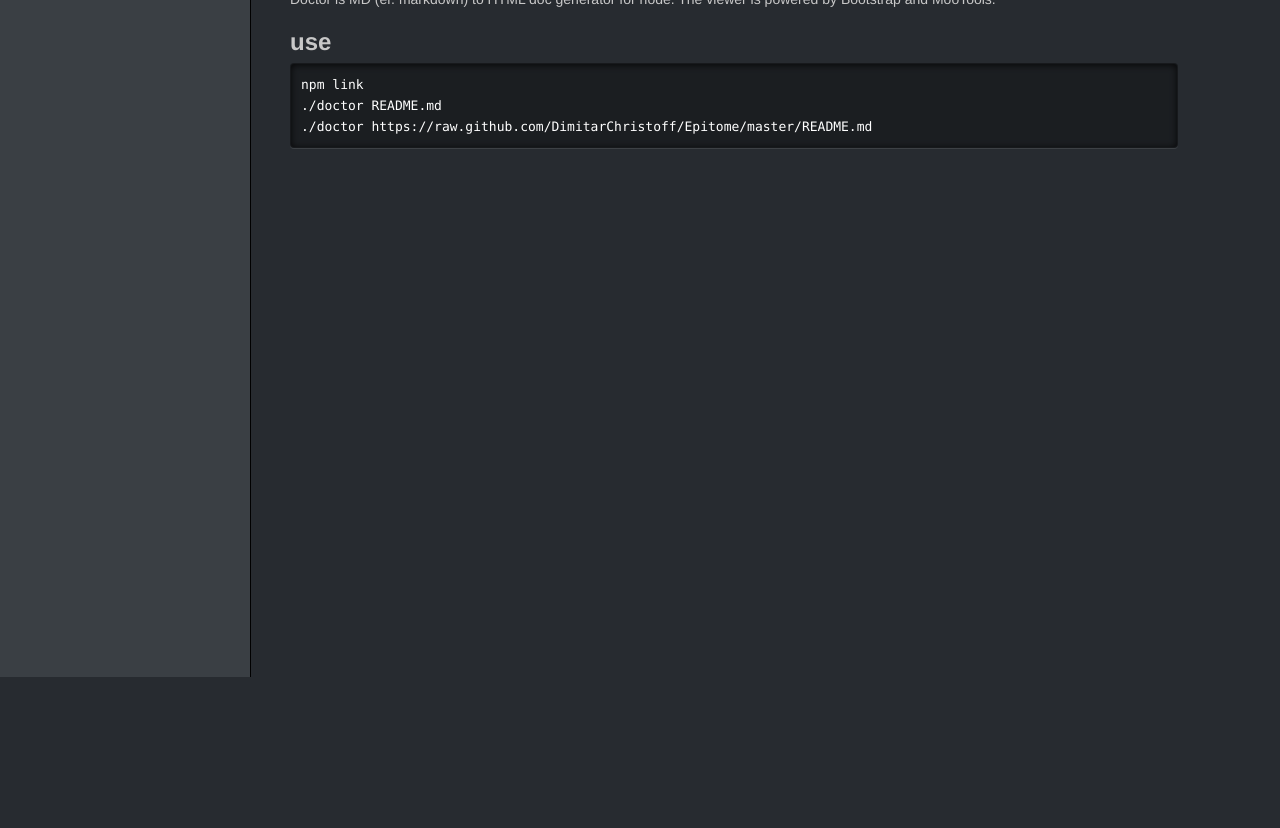
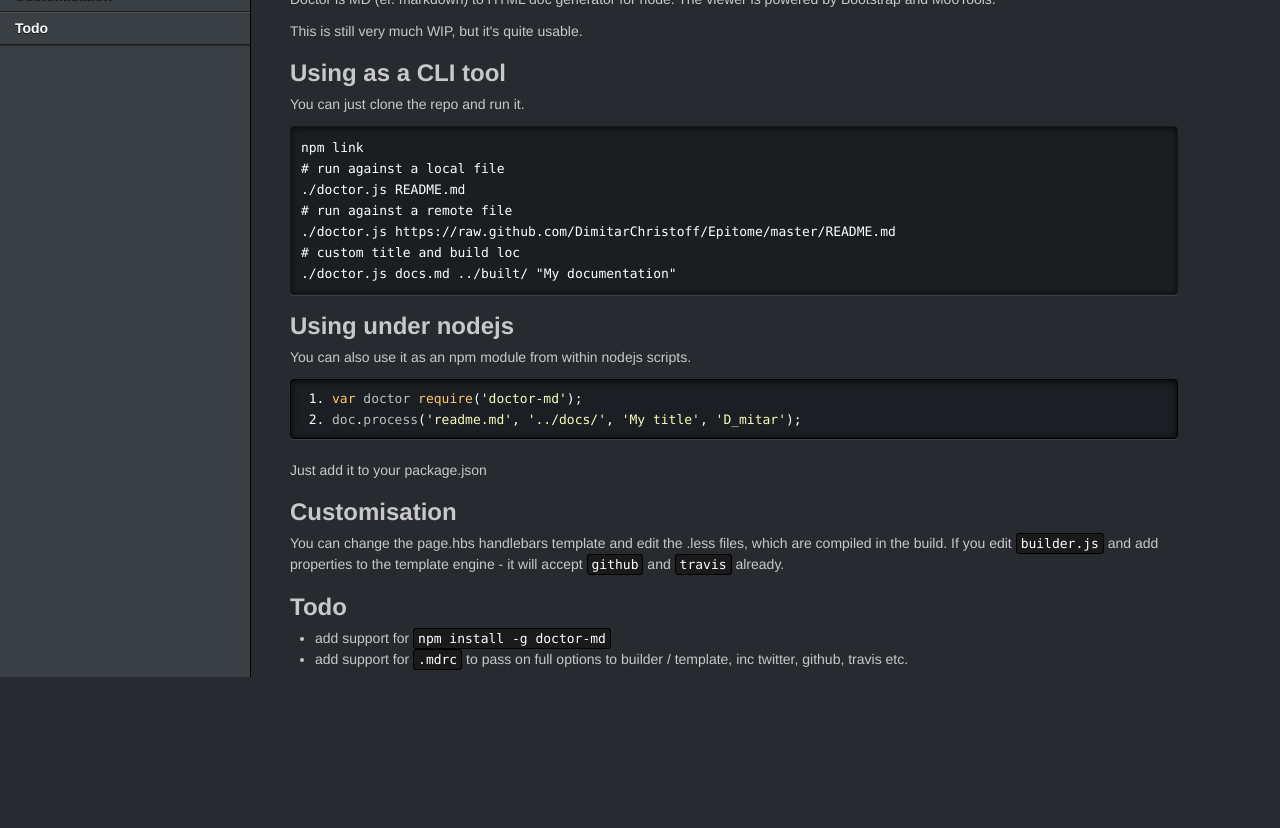
Before and after one commit to DimitarChristoff/doctor, a website: page build/index.html in a window 1280 px wide. Shown: the part 123-951 px from the top of the page. Before the commit the page ends 881 px from the top, so only its background shows below. Drawn offline with Linux system fonts and the light colour scheme.

Commit message:
moar docs

```diff
--- a/build/index.html
+++ b/build/index.html
@@ -2,7 +2,7 @@
 <html>
 <head>
     <meta charset="utf-8">
-    <title></title>
+    <title>doctor - md generator</title>
     <link href="css/doctor.css" type="text/css" rel="stylesheet">
 
 
@@ -36,16 +36,35 @@
 
     </div>
 
-    <ul id="sections"><li class="l2"><a href="#use">use</a></li></ul>
+    <ul id="sections"><li class="l2"><a href="#using-as-a-cli-tool">Using as a CLI tool</a></li><li class="l2"><a href="#using-under-nodejs">Using under nodejs</a></li><li class="l2"><a href="#customisation">Customisation</a></li><li class="l2"><a href="#todo">Todo</a></li></ul>
 
 </div>
 <div id="content" class="container">
     <h1>doctor</h1>
 <p>Doctor is MD (er. markdown) to HTML doc generator for node. The viewer is powered by Bootstrap and MooTools. </p>
-<h2 id="use">use</h2>
+<p>This is still very much WIP, but it&#39;s quite usable.</p>
+<h2 id="using-as-a-cli-tool">Using as a CLI tool</h2>
+<p>You can just clone the repo and run it.</p>
 <pre><code class="lang-sh">npm link
-./doctor README.md
-./doctor https://raw.github.com/DimitarChristoff/Epitome/master/README.md</code></pre>
+# run against a local file
+./doctor.js README.md
+# run against a remote file
+./doctor.js https://raw.github.com/DimitarChristoff/Epitome/master/README.md
+# custom title and build loc
+./doctor.js docs.md ../built/ &quot;My documentation&quot;</code></pre>
+<h2 id="using-under-nodejs">Using under nodejs</h2>
+<p>You can also use it as an npm module from within nodejs scripts.</p>
+<pre class="prettyprint linenums"><code class="lang-javascript">var doctor require(&#39;doctor-md&#39;);
+doc.process(&#39;readme.md&#39;, &#39;../docs/&#39;, &#39;My title&#39;, &#39;D_mitar&#39;);</code></pre>
+<p>Just add it to your package.json</p>
+<h2 id="customisation">Customisation</h2>
+<p>You can change the page.hbs handlebars template and edit the .less files, which are compiled in the build. If you edit
+<code>builder.js</code> and add properties to the template engine - it will accept <code>github</code> and <code>travis</code> already.</p>
+<h2 id="todo">Todo</h2>
+<ul>
+<li>add support for <code>npm install -g doctor-md</code></li>
+<li>add support for <code>.mdrc</code> to pass on full options to builder / template, inc twitter, github, travis etc.</li>
+</ul>
 
 </div>
 <script src="js/mootools-yui-compressed.js"></script>
```
Also changed, not shown: README.md.
